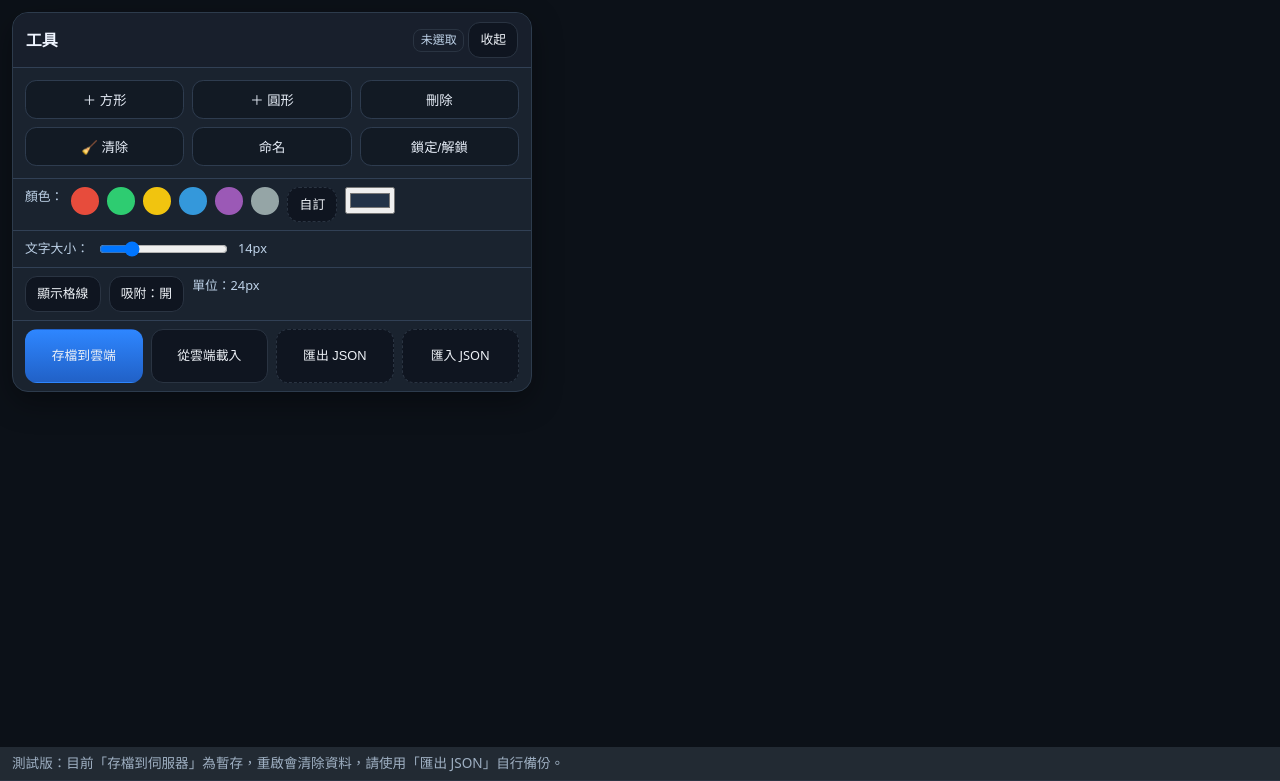
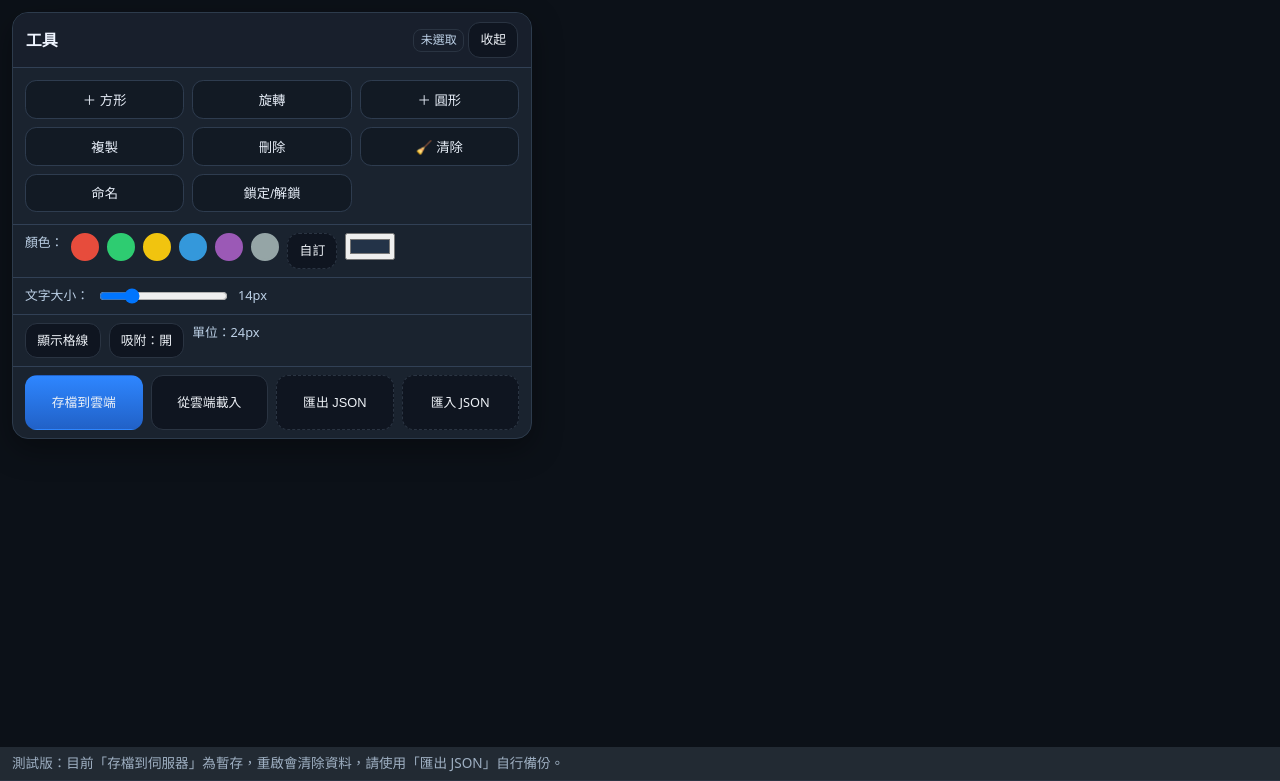
Before and after one commit to hunzan/OM-maps, a Flask app: page / in a window 1280 px wide. Shown: the part 53-834 px from the top of the page. Run offline with Flask 3, Linux system fonts and the light colour scheme.

Commit message:
Update script.js and index.html

```diff
--- a/static/script.js
+++ b/static/script.js
@@ -126,7 +126,7 @@
 
   // 單一版本 selectShape（會同步顏色選取器）
     function selectShape(g){
-    document.querySelectorAll('.shape[aria-selected="true"]').forEach(el=> el.setAttribute('aria-selected','false'));
+      document.querySelectorAll('.shape[aria-selected="true"]').forEach(el => el.removeAttribute('aria-selected'));
       if (g){
         g.setAttribute('aria-selected','true');
         g.focus({preventScroll:true});
@@ -154,104 +154,132 @@
   // === 形狀建立 ===
     function addRect(){
       const g = createGroup('未命名方形');
-    const x=60, y=60, w=120, h=80;
-    const rect = document.createElementNS('http://www.w3.org/2000/svg','rect');
-    rect.setAttribute('x', x); rect.setAttribute('y', y);
-    rect.setAttribute('width', w); rect.setAttribute('height', h);
-    rect.setAttribute('rx', 10);
-    rect.setAttribute('fill', currentColor);
-    rect.setAttribute('stroke', '#2f435a'); rect.setAttribute('stroke-width','1.5');
-    g.setAttribute('data-color', currentColor);
+      const x = 120, y = 120, w = 120, h = 48;
+      const fill = currentColor;
+      const rect = svg('rect', { x, y, width: w, height: h, rx:10, fill, stroke:'#2f435a', 'stroke-width':1.5, class: 'body' });
+      const outline = svg('rect', { x: x-3, y: y-3, width: w+6, height: h+6, rx:12, class:'outline', 'pointer-events':'none' });
+      const label = svgText(x + w/2, y + h/2, '未命名', 'middle');
+      label.setAttribute('fill', contrastTextColor(fill));
+      const handleX = x + w - 6, handleY = y + h - 6;
+      const handle = resizeHandle(handleX, handleY);
+      handle.setAttribute('transform', `translate(${handleX}, ${handleY})`);
 
-    const outline = svg('rect', {x:x-3,y:y-3,width:w+6,height:h+6,rx:12, class:'outline','pointer-events':'none'});
-    const label = svgText(x+w/2, y+h/2, '未命名', 'middle');
-    label.setAttribute('fill', contrastTextColor(currentColor));
-    const handle = resizeHandle(x+w-8, y+h-8);
-    g.append(outline, rect, label, handle); layer.appendChild(g);
+      g.setAttribute('data-color', fill);
+      g.setAttribute('data-rotate', '0');
+      g.dataset.cx = x + w / 2;
+      g.dataset.cy = y + h / 2;
+      g.classList.add('shape', 'rect-shape');
+
+      g.append(outline, rect, label, handle);
+      layer.appendChild(g);
       markChildrenA11y(g);
 
-    // 拖曳：吸附
       enableDrag(g, {
-      onMove:(dx,dy)=>{
-        const bx = Number(rect.getAttribute('x'));
-        const by = Number(rect.getAttribute('y'));
-        const nx = snapOn ? snap(bx + dx) : (bx + dx);
-        const ny = snapOn ? snap(by + dy) : (by + dy);
-        rect.setAttribute('x', nx); rect.setAttribute('y', ny);
-        outline.setAttribute('x', nx - 3); outline.setAttribute('y', ny - 3);
-        label.setAttribute('x', nx + Number(rect.getAttribute('width')) / 2);
-        label.setAttribute('y', ny + Number(rect.getAttribute('height')) / 2);
-        handle.setAttribute('transform', `translate(${nx + Number(rect.getAttribute('width')) - 8},${ny + Number(rect.getAttribute('height')) - 8})`);
-        return {x: nx, y: ny};  // ✅ 改成回傳新的實際位置
+        onMove: (dx, dy) => {
+          const angle = Number(g.getAttribute('data-rotate')) || 0;
+          const rad = angle * Math.PI / 180;
+          const dxRot = dx * Math.cos(rad) - dy * Math.sin(rad);
+          const dyRot = dx * Math.sin(rad) + dy * Math.cos(rad);
+
+          const move = (el, attrX, attrY) => {
+            el.setAttribute(attrX, Number(el.getAttribute(attrX)) + dxRot);
+            el.setAttribute(attrY, Number(el.getAttribute(attrY)) + dyRot);
+          };
+
+          move(rect, 'x', 'y');
+          move(outline, 'x', 'y');
+          move(label, 'x', 'y');
+
+          // 直接記錄 handle 新座標
+          const currentTransform = handle.getAttribute('transform') || 'translate(0,0)';
+          const match = currentTransform.match(/translate\(([^,]+),([^)]+)\)/);
+          const hx = Number(match?.[1] ?? 0) + dx;
+          const hy = Number(match?.[2] ?? 0) + dy;
+          handle.setAttribute('transform', `translate(${hx}, ${hy})`);
+
+          // 更新中心座標
+          g.dataset.cx = Number(rect.getAttribute('x')) + Number(rect.getAttribute('width')) / 2;
+          g.dataset.cy = Number(rect.getAttribute('y')) + Number(rect.getAttribute('height')) / 2;
+
+          return { x: Number(rect.getAttribute('x')), y: Number(rect.getAttribute('y')) };
         }
       });
 
-    // 縮放：吸附寬高
-    enableResize(g, handle, (dw,dh)=>{
-      let nw=Math.max(24, Number(rect.getAttribute('width'))+dw);
-      let nh=Math.max(24, Number(rect.getAttribute('height'))+dh);
-      if (snapOn){ nw = Math.max(24, snap(nw)); nh = Math.max(24, snap(nh)); }
-      rect.setAttribute('width',nw); rect.setAttribute('height',nh);
-      outline.setAttribute('width',nw+6); outline.setAttribute('height',nh+6);
-      label.setAttribute('x', Number(rect.getAttribute('x'))+nw/2);
-      label.setAttribute('y', Number(rect.getAttribute('y'))+nh/2);
-      handle.setAttribute('transform', `translate(${Number(rect.getAttribute('x'))+nw-8},${Number(rect.getAttribute('y'))+nh-8})`);
-      return {x, y};  // 🟢 回傳吸附後的座標
+      selectShape(g);
+      setStatus('✅ 已新增方形，可旋轉版本建構中…');
+    }
+
+    function addCircle() {
+      const name = '未命名圓形';
+      const cx = 200, cy = 180, r = 48;
+      const g = createGroup(name);
+      g.classList.add('shape', 'circle-shape');
+      g.setAttribute('data-type', 'circle');
+      g.setAttribute('data-color', currentColor);
+      g.setAttribute('data-cx', cx);
+      g.setAttribute('data-cy', cy);
+      g.setAttribute('data-r', r);
+      g.setAttribute('data-locked', 'false');
+
+      const circle = svg('circle', {
+        cx, cy, r,
+        fill: currentColor,
+        stroke: '#2f435a',
+        'stroke-width': 1.5
+      });
+      circle.classList.add('body');  // ✅ 確保 class 被加上
+
+      const outline = svg('circle', {
+        cx, cy, r: r + 6,
+        class: 'outline',
+        'pointer-events': 'none'
       });
 
-    selectShape(g); setStatus('已新增方形。雙擊可命名，拖曳可移動。');
-  }
+      const label = svgText(cx, cy, name, 'middle');
+      label.setAttribute('fill', contrastTextColor(currentColor));
 
-  function addCircle(){
-    const g = createGroup('未命名圓形');
-    const cx=200, cy=180, r=48;
-    const circle = document.createElementNS('http://www.w3.org/2000/svg','circle');
-    circle.classList.add('body');
-    circle.setAttribute('cx', cx); circle.setAttribute('cy', cy); circle.setAttribute('r', r);
-    circle.setAttribute('fill', currentColor);
-    circle.setAttribute('stroke','#2f435a'); circle.setAttribute('stroke-width','1.5');
-    g.setAttribute('data-color', currentColor);
+      const handle = resizeHandle(cx + r - 6, cy - 6);
 
-    const outline = svg('circle', {cx,cy,r:r+6, class:'outline','pointer-events':'none'});
-    const label = svgText(cx, cy, '未命名', 'middle');
-    label.setAttribute('fill', contrastTextColor(currentColor));
-    const handle = resizeHandle(cx+r-6, cy-6);
-    g.append(outline, circle, label, handle); layer.appendChild(g);
+      g.append(outline, circle, label, handle);
+      layer.appendChild(g);
+
       markChildrenA11y(g);
 
-    // 拖曳：吸附中心點
+      // 拖曳（吸附中心）
       enableDrag(g, {
-      onMove:(dx,dy)=>{
-        // 🔧 用目前屬性讀取位置，而非初始值 cx/cy
+        onMove: (dx, dy) => {
           const bx = Number(circle.getAttribute('cx'));
           const by = Number(circle.getAttribute('cy'));
           const ncx = snapOn ? snap(bx + dx) : (bx + dx);
           const ncy = snapOn ? snap(by + dy) : (by + dy);
-
           circle.setAttribute('cx', ncx);
           circle.setAttribute('cy', ncy);
           outline.setAttribute('cx', ncx);
           outline.setAttribute('cy', ncy);
           label.setAttribute('x', ncx);
           label.setAttribute('y', ncy);
-        handle.setAttribute('transform', `translate(${ncx + Number(circle.getAttribute('r')) - 6},${ncy - 6})`);
-
-        return {x: ncx, y: ncy};  // ✅ 回傳正確座標避免累加誤差
+          handle.setAttribute('transform', `translate(${ncx + Number(circle.getAttribute('r')) - 6}, ${ncy - 6})`);
+          g.setAttribute('data-cx', ncx);
+          g.setAttribute('data-cy', ncy);
+          return { x: ncx, y: ncy };
         }
       });
 
-    // 縮放：吸附半徑（半格更順）
-    enableResize(g, handle, (dw)=>{
-      let nr=Math.max(12, Number(circle.getAttribute('r'))+dw);
-      if (snapOn){ nr = Math.max(12, snapHalf(nr)); }
-      circle.setAttribute('r',nr);
-      outline.setAttribute('r',nr+6);
-      const ncx=Number(circle.getAttribute('cx')), ncy=Number(circle.getAttribute('cy'));
-      handle.setAttribute('transform', `translate(${ncx+nr-6},${ncy-6})`);
-      return {x: ncx, y: ncy};  // 🟢 回傳吸附後的座標
+      // 縮放
+      enableResize(g, handle, (dw) => {
+        let nr = Math.max(12, Number(circle.getAttribute('r')) + dw);
+        if (snapOn) nr = Math.max(12, snapHalf(nr));
+        circle.setAttribute('r', nr);
+        outline.setAttribute('r', nr + 6);
+        const ncx = Number(circle.getAttribute('cx'));
+        const ncy = Number(circle.getAttribute('cy'));
+        handle.setAttribute('transform', `translate(${ncx + nr - 6}, ${ncy - 6})`);
+        g.setAttribute('data-r', nr);
+        return { x: ncx, y: ncy };
       });
 
-    selectShape(g); setStatus('已新增圓形。雙擊可命名，拖曳可移動。');
+      selectShape(g);
+      setStatus('已新增圓形。雙擊可命名，拖曳可移動。');
     }
 
   // === 小工具 ===
@@ -458,16 +486,19 @@
       const g = document.querySelector('.shape[aria-selected="true"]');
       if(!g) return;
 
-      const body = g.querySelector('.body');  // ✅ 不要再用 rect/circle 判斷了
+      const body = g.querySelector('.body')
+          || g.querySelector('rect:not(.outline)')
+          || g.querySelector('circle');
       const text = g.querySelector('text');
 
       if(body){
-        body.setAttribute('fill', color);  // ✅ 真正作用的位置
+        body.setAttribute('fill', color);
         if (text) text.setAttribute('fill', contrastTextColor(color));
         g.setAttribute('data-color', color);
         announce('已套用顏色');
       }
     }
+
       // === 文字大小（全域） ===
     let textSize = 14;
     const textSizeInput = document.getElementById('textSize');
@@ -579,32 +610,39 @@
 
   // === 序列化 / 反序列化 ===
   // === serialize（匯出）：一律鎖定 ===
-  function serialize(){
+    function serialize() {
       const out = [];
-    layer.querySelectorAll('.shape').forEach(g=>{
+      layer.querySelectorAll('.shape').forEach(g => {
         const name = g.getAttribute('data-name') || '未命名';
+        const fill = g.getAttribute('data-color') || '#203041';
+        const locked = true; // 一律鎖定匯出
+
+        // 🧠 自動判斷圖形類型（若沒設定）
+        let type = g.getAttribute('data-type');
+        if (!type) {
+          if (g.querySelector('rect:not(.outline)')) type = 'rect';
+          else if (g.querySelector('circle')) type = 'circle';
+          else return; // 不支援的圖形類型
+        }
+
+        if (type === 'rect') {
           const rect = g.querySelector('rect:not(.outline)');
-      const circ = g.querySelector('circle:not(.outline)');
-      const label = g.querySelector('text');
-      const locked = true; // 強制鎖定匯出
-      if(rect){
           out.push({
-          type:'rect', name, locked,
-          x:+rect.getAttribute('x'), y:+rect.getAttribute('y'),
-          w:+rect.getAttribute('width'), h:+rect.getAttribute('height'),
-          fill: g.getAttribute('data-color') || rect.getAttribute('fill') || '#203041'
+            type: 'rect', name, locked, fill,
+            x: +rect.getAttribute('x'),
+            y: +rect.getAttribute('y'),
+            w: +rect.getAttribute('width'),
+            h: +rect.getAttribute('height'),
+            rotate: +(g.getAttribute('data-rotate') || 0)
           });
-      }else if(circ){
-        const cx = +circ.getAttribute('cx');
-        const cy = +circ.getAttribute('cy');
-        const r = Number(circ.getAttribute('r')) || 48;
-
+        } else if (type === 'circle') {
+          // ⛑ 若有 data-cx/cy/r 就用，否則 fallback 取 circle 的屬性
+          const c = g.querySelector('circle');
           out.push({
-          type:'circle',
-          name,
-          locked,
-          cx, cy, r,
-          fill: g.getAttribute('data-color') || circ.getAttribute('fill') || '#233348'
+            type: 'circle', name, locked, fill,
+            cx: +(g.getAttribute('data-cx') || c?.getAttribute('cx') || 0),
+            cy: +(g.getAttribute('data-cy') || c?.getAttribute('cy') || 0),
+            r: +(g.getAttribute('data-r') || c?.getAttribute('r') || 48)
           });
         }
       });
@@ -625,7 +663,18 @@
       const g = createGroup(s.name||'');
       const fill = s.fill || '#203041';
       const rect = svg('rect',{x:s.x,y:s.y,width:s.w,height:s.h,rx:10, fill, stroke:'#2f435a','stroke-width':1.5});
+      rect.classList.add('body');
       g.setAttribute('data-color', fill);
+
+      // ⭐ 加入旋轉資訊（如果有）及中心點
+      const cx = s.x + s.w / 2;
+      const cy = s.y + s.h / 2;
+      g.dataset.cx = cx;
+      g.dataset.cy = cy;
+      if (s.rotate) {
+        g.setAttribute('transform', `rotate(${s.rotate} ${cx} ${cy})`);
+        g.setAttribute('data-rotate', s.rotate);
+      }
 
       const outline = svg('rect',{x:s.x-3,y:s.y-3,width:(s.w||0)+6,height:(s.h||0)+6,rx:12,class:'outline','pointer-events':'none'});
       const label = svgText(s.x+(s.w||0)/2, s.y+(s.h||0)/2, s.name||'', 'middle');
@@ -667,50 +716,67 @@
         handle.setAttribute('transform', `translate(${Number(rect.getAttribute('x'))+nw-8},${Number(rect.getAttribute('y'))+nh-8})`);
         return {x: nx, y: ny}; // ✅ 回傳吸附後的實際位置
       });
-    }else if(s.type === 'circle'){
-      const g = createGroup(s.name||'');
+    } else if (s.type === 'circle') {
+      const name = s.name || '未命名圓形';
+      const cx = (typeof s.cx === 'number') ? s.cx : (s.x ?? 100);
+      const cy = (typeof s.cy === 'number') ? s.cy : (s.y ?? 100);
+      const r = (typeof s.r === 'number') ? s.r : 48;
       const fill = s.fill || '#233348';
-      const r = Number.isFinite(s.r) ? s.r : 48;
-      const cx = Number.isFinite(s.cx) ? s.cx : (Number.isFinite(s.x) ? s.x : 100);
-      const cy = Number.isFinite(s.cy) ? s.cy : (Number.isFinite(s.y) ? s.y : 100);
 
-      const circle = svg('circle',{cx, cy, r, fill, stroke:'#2f435a','stroke-width':1.5});
-      const outline = svg('circle',{cx, cy, r: r + 6, class:'outline','pointer-events':'none'});
-      const label = svgText(cx, cy, s.name||'', 'middle');
+      const g = createGroup(name);
+      g.classList.add('circle-shape');
+      g.setAttribute('data-type', 'circle');
+      g.setAttribute('data-color', fill);
+      g.setAttribute('data-cx', cx);
+      g.setAttribute('data-cy', cy);
+      g.setAttribute('data-r', r);
+      g.setAttribute('data-name', name);
+      g.setAttribute('aria-label', name);
+      g.setAttribute('data-locked', 'false');
+      ensureTitle(g, name);
+
+      const circle = svg('circle', { cx, cy, r, fill, stroke: '#2f435a', 'stroke-width': 1.5 });
+      circle.classList.add('body');
+      const outline = svg('circle', { cx, cy, r: r + 6, class: 'outline', 'pointer-events': 'none' });
+      const label = svgText(cx, cy, name, 'middle');
       label.setAttribute('fill', contrastTextColor(fill));
       const handle = resizeHandle(cx + r - 6, cy - 6);
 
       g.append(outline, circle, label, handle);
       layer.appendChild(g);
-      g.setAttribute('data-color', fill);
-      g.setAttribute('data-name', s.name||'');
-      g.setAttribute('aria-label', s.name||'');
-      g.setAttribute('data-locked', 'false');
-      ensureTitle(g, s.name);
       markChildrenA11y(g);
 
-      enableDrag(g,{onMove:(dx,dy)=>{
+      enableDrag(g, {
+        onMove: (dx, dy) => {
           if (g.getAttribute('data-locked') === 'true') return;
           const bx = Number(circle.getAttribute('cx'));
           const by = Number(circle.getAttribute('cy'));
           const ncx = snapOn ? snap(bx + dx) : (bx + dx);
           const ncy = snapOn ? snap(by + dy) : (by + dy);
-        circle.setAttribute('cx',ncx); outline.setAttribute('cx',ncx);
-        circle.setAttribute('cy',ncy); outline.setAttribute('cy',ncy);
-        label.setAttribute('x',ncx); label.setAttribute('y',ncy);
-        handle.setAttribute('transform', `translate(${ncx + Number(circle.getAttribute('r')) - 6},${ncy - 6})`);
-        return {x: ncx, y: ncy};
-      }});
+          circle.setAttribute('cx', ncx);
+          circle.setAttribute('cy', ncy);
+          outline.setAttribute('cx', ncx);
+          outline.setAttribute('cy', ncy);
+          label.setAttribute('x', ncx);
+          label.setAttribute('y', ncy);
+          handle.setAttribute('transform', `translate(${ncx + r - 6}, ${ncy - 6})`);
+          g.setAttribute('data-cx', ncx);
+          g.setAttribute('data-cy', ncy);
+          return { x: ncx, y: ncy };
+        }
+      });
 
-      enableResize(g, handle, (dw)=>{
+      enableResize(g, handle, (dw) => {
         if (g.getAttribute('data-locked') === 'true') return;
         let nr = Math.max(12, Number(circle.getAttribute('r')) + dw);
-        if (snapOn){ nr = Math.max(12, snapHalf(nr)); }
+        if (snapOn) nr = Math.max(12, snapHalf(nr));
         circle.setAttribute('r', nr);
-        outline.setAttribute('r', nr+6);
-        const ncx = Number(circle.getAttribute('cx')), ncy = Number(circle.getAttribute('cy'));
-        handle.setAttribute('transform', `translate(${ncx+nr-6},${ncy-6})`);
-        return {x: ncx, y: ncy};
+        outline.setAttribute('r', nr + 6);
+        const ncx = Number(circle.getAttribute('cx'));
+        const ncy = Number(circle.getAttribute('cy'));
+        handle.setAttribute('transform', `translate(${ncx + nr - 6}, ${ncy - 6})`);
+        g.setAttribute('data-r', nr);
+        return { x: ncx, y: ncy };
       });
     }
   }
@@ -732,6 +798,16 @@
       const g = document.querySelector('.shape[aria-selected="true"]');
       if(g) toggleLock(g);
     });
+    document.getElementById('rotateShape').addEventListener('click', ()=>{
+      const g = document.querySelector('.shape[aria-selected="true"]');
+      if (!g || g.getAttribute('data-locked') === 'true') return;
+
+      const current = Number(g.getAttribute('data-rotate') || '0');
+      const next = (current + 15) % 360;
+      g.setAttribute('transform', `rotate(${next} ${g.dataset.cx||0} ${g.dataset.cy||0})`);
+      g.setAttribute('data-rotate', next);
+    });
+
     document.getElementById('btnClear').addEventListener('click', clearAll); // 🧹 加這行！
 
     stage.addEventListener('pointerdown', (ev)=>{
--- a/templates/index.html
+++ b/templates/index.html
@@ -28,7 +28,9 @@
 
           <div class="panel-body">
             <button class="tool" id="addRect" aria-label="新增方形">＋ 方形</button>
+            <button class="tool" id="rotateShape" aria-label="旋轉選取圖形">旋轉</button>
             <button class="tool" id="addCircle" aria-label="新增圓形">＋ 圓形</button>
+            <button class="tool" id="btnClone" aria-label="複製圖形">複製</button>
             <button class="tool" id="delete" aria-label="刪除已選取項目">刪除</button>
             <button class="tool" id="btnClear" aria-label="清除全部圖形">🧹 清除</button>
             <button class="tool" id="rename" aria-label="重新命名已選取項目">命名</button>
```
Lines whose indentation alone changed are shown as unchanged.
